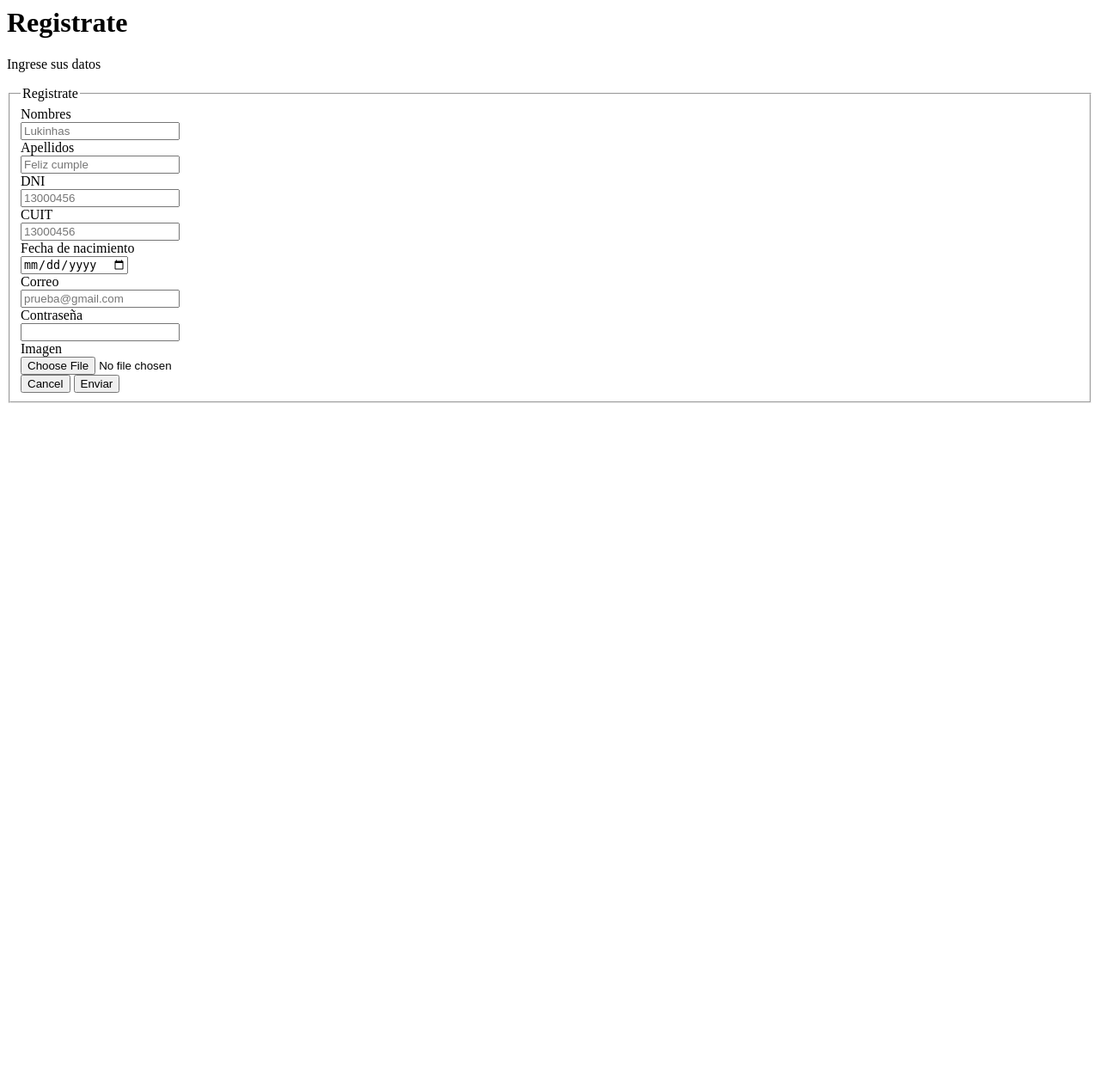
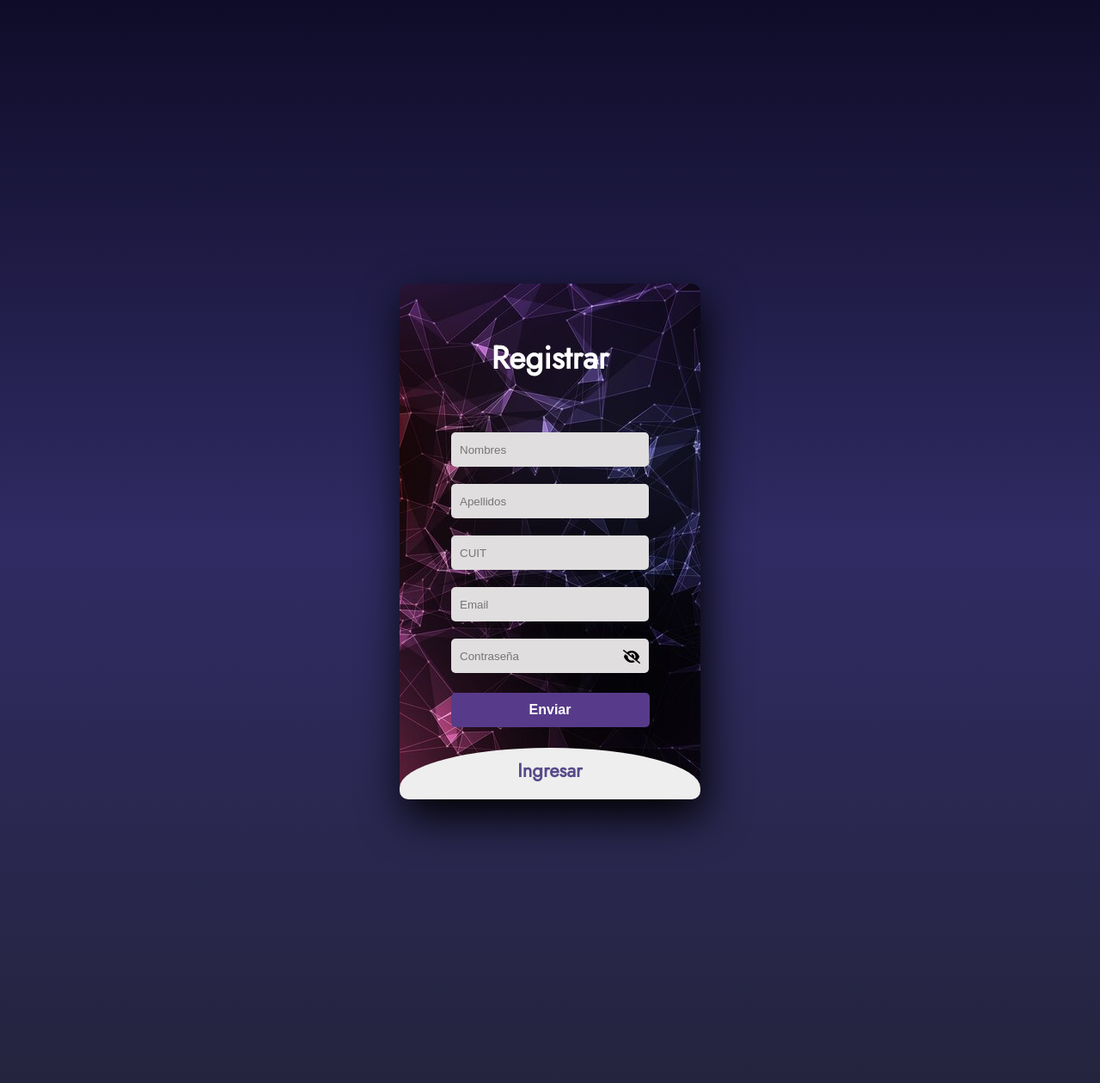
Before and after one commit to JAGLeon/GP, a PHP site: page /Views/People/formRegister.php in a window 1280 px wide. Shown: the whole page at 86% size. Run offline with PHP 8.4, Linux system fonts and the light colour scheme.

Commit message:
Login and register

```diff
--- /dev/null
+++ b/Public/css/registerLogin.css
@@ -0,0 +1,108 @@
+body{
+  margin: 0;
+  padding: 0;
+  justify-content: center;
+  align-items: center;
+  min-height: 100vh;
+  font-family: 'Jost', sans-serif;
+  background: linear-gradient(to bottom, #0f0c29,#302b63,#24243e);
+  display: flex;
+}
+
+.main{
+  width:350px;
+  height: 600px;
+  background: url("../img/fondo.jpg");
+  overflow: hidden;
+  border-radius: 10px;
+  box-shadow: 5px 20px 50px #000;
+}
+
+#chk{
+  display: none;
+}
+
+.signup{
+  position: relative;
+  width: 100%;
+  height: 100%;
+}
+
+label{
+  color:#fff;
+  font-size: 2.3em;
+  justify-content: center;
+  display: flex;
+  margin: 60px;
+  font-weight: bold;
+  cursor: pointer;
+  transition: .5s ease-in-out;
+}
+
+input{
+  width: 60%;
+  height: 20px;
+  background:#e0dede;
+  justify-content: center;
+  display: flex;
+  margin: 20px auto;
+  padding: 10px;
+  border: none;
+  outline: none;
+  border-radius: 5px;
+}
+
+button{
+  width: 66%;
+  height: 40px;
+  margin: -20px auto;
+  justify-content: center;
+  display: block;
+  color: #fff;
+  background: #573b8a;
+  font-size: 1em;
+  font-weight: bold;
+  outline: none;
+  border: none;
+  border-radius: 5px;
+  transition: .2s ease-in;
+  cursor: pointer;
+}
+
+button:hover{
+  background: #6d44b8;
+}
+
+.login{
+  height: 560px;
+  background: #eee;
+  border-radius: 60%/10%;
+  transform: translateY(-180px);
+  transition: .8s ease-in-out;
+}
+.containerInpLogin{
+  height: 300px;
+  padding-top: 30px;
+}
+.fa-solid{
+  position: relative;
+  top: -50px;
+  right: -260px;
+}
+
+.login label{
+  color:#574b8a;
+  transform: scale(.6);
+}
+
+#chk:checked ~ .login{
+  transform: translateY(-600px);
+}
+
+#chk:checked ~ .login label{
+  transform: scale(1);
+}
+
+#chk:checked ~ .signup label{
+  transform: scale(.6);
+}
--- a/Views/People/formRegister.php
+++ b/Views/People/formRegister.php
@@ -1,88 +1,77 @@
+<!DOCTYPE html>
+<html>
+<head>
+  <meta charset="utf-8">
+  <meta http-equiv="X-UA-Compatible" content="IE=edge">
+  <meta name="viewport" content="width=device-width, initial-scale=1">
+  <title>Lion Store</title>
+  <!-- CSS-->
+  <link rel="stylesheet" type="text/css" href="Public/css/registerLogin.css">
+  <link href='https://fonts.googleapis.com/css?family=Jost:whgt@500&display=swap' rel='stylesheet' type='text/css'>
+  <link rel="stylesheet" href="https://cdnjs.cloudflare.com/ajax/libs/font-awesome/6.0.0/css/all.min.css" integrity="sha512-9usAa10IRO0HhonpyAIVpjrylPvoDwiPUiKdWk5t3PyolY1cOd4DSE0Ga+ri4AuTroPR5aQvXU9xC6qOPnzFeg==" crossorigin="anonymous" referrerpolicy="no-referrer" />
+</head>
+<body >
 
+  <div class="main">
+    <input type="checkbox" id="chk" aria-hidden="true">
 
-        <div class="page-title">
-          <div>
-            <h1><i class="fa fa-edit"></i> Registrate</h1>
-            <p>Ingrese sus datos</p>
+    <div class="signup">
+      <form method="POST" action="personas/registrar">
+        <label for="chk" aria-hidden="true">Registrar</label>
+        <input type="text" name="name" placeholder="Nombres" required>
+        <input type="text" name="lastName" placeholder="Apellidos" required>
+        <input type="number" name="cuit" placeholder="CUIT" required>
+        <input type="email" name="email" placeholder="Email" required>
+        <div class="conteinerPsw">
+          <input type="password" name="password" placeholder="Contraseña" id="password" required>
+          <i class="fa-solid fa-eye-slash" id="eye"></i>
+        </div>
+        <button type="submit">Enviar</button>
+      </form>
+    </div>
+    <div class="login">
+      <form method="POST" action="personas/ingresar">
+        <label for="chk" aria-hidden="true">Ingresar</label>
+        <div class="containerInpLogin">
+          <input type="email" name="email" placeholder="Email" reqired>
+          <div class="conteinerPsw">
+            <input type="password" name="password" placeholder="Contraseña" id="password2" required>
+            <i class="fa-solid fa-eye-slash" id="eye2"></i>
           </div>
+          <button type="submit">Enviar</button>
+        </div>
+      </form>
+    </div>
+  </div>
 
-        </div>
-        <div class="row">
-          <div class="col-md-12">
-            <div class="card">
-              <div class="row">
-                <div class="col-lg-6">
-                  <div class="well bs-component">
-                    <form class="form-horizontal" method="POST" action="personas/registrar" enctype="multipart/form-data">
-                      <fieldset>
-                        <legend>Registrate</legend>
-                        <div class="form-group">
-                            <input class="form-control" name="idProduct" type="hidden">
-                            <label class="col-lg-2 control-label" for="name">Nombres</label>
-                            <div class="col-lg-10">
-                                <input class="form-control" id="name" name="name" type="text" placeholder="Lukinhas" required>
-                            </div>
-                        </div>
+  <script>
+    function qs(element) {
+      return document.querySelector(element);
+    };
 
-                        <div class="form-group">
-                          <label class="col-lg-2 control-label" for="lastName">Apellidos</label>
-                          <div class="col-lg-10">
-                            <input class="form-control" id="lastName" name="lastName" type="text" placeholder="Feliz cumple" required>
-                          </div>
-                        </div>
+    let $eye = qs('#eye'),
+    $eye2 = qs('#eye2'),
+    $pass = qs('#password'),
+    $pass2 = qs('#password2');
 
-                        <div class="form-group">
-                          <label class="col-lg-2 control-label" for="dni">DNI</label>
-                          <div class="col-lg-10">
-                            <input class="form-control" id="dni" name="dni" type="number" placeholder="13000456" required>
-                          </div>
-                        </div>
-
-                        <div class="form-group">
-                          <label class="col-lg-2 control-label" for="cuit">CUIT</label>
-                          <div class="col-lg-10">
-                            <input class="form-control" id="cuit" name="cuit" type="number" placeholder="13000456" required>
-                          </div>
-                        </div>
-
-                        <div class="form-group">
-                          <label class="col-lg-2 control-label" for="birthdate">Fecha de nacimiento</label>
-                          <div class="col-lg-10">
-                            <input class="form-control" id="birthdate" name="birthdate" type="date" required>
-                          </div>
-                        </div>
-
-                        <div class="form-group">
-                          <label class="col-lg-2 control-label" for="email">Correo</label>
-                          <div class="col-lg-10">
-                            <input class="form-control" id="email" name="email" type="text" placeholder="prueba@gmail.com" required>
-                          </div>
-                        </div>
-
-                        <div class="form-group">
-                          <label class="col-lg-2 control-label" for="password">Contraseña</label>
-                          <div class="col-lg-10">
-                            <input class="form-control" id="password" name="password" type="password" required>
-                          </div>
-                        </div>
-
-                        <div class="form-group">
-                          <label class="col-lg-2 control-label" for="imgUser">Imagen</label>
-                          <div class="col-lg-10">
-                             <input class="form-control" id="imgUser" name="imgUser" type="file">
-                          </div>
-                        </div>
-
-                        <div class="form-group">
-                          <div class="col-lg-10 col-lg-offset-2">
-                            <button class="btn btn-default" type="reset">Cancel</button>
-                            <button class="btn btn-primary" type="submit">Enviar</button>
-                          </div>
-                        </div>
-                      </fieldset>
-                    </form>
-                  </div>
-                </div>
-
-<!-- </body>
-</html> -->
+    $eye.addEventListener("click",() => {
+      if($pass.type == "password"){
+          $pass.type = "text";
+          $eye.style.opacity = 0.2;
+      }else{
+          $pass.type = "password";
+          $eye.style.opacity = 1;
+      }
+    });
+    $eye2.addEventListener("click",() => {
+      if($pass2.type == "password"){
+          $pass2.type = "text";
+          $eye2.style.opacity = 0.2;
+      }else{
+          $pass2.type = "password";
+          $eye2.style.opacity = 1;
+      }
+    });
+  </script>
+</body>
+</html>
```
Also changed, not shown: Controllers/personas.php (+33 -9 lines), Controllers/productos.php (+4 -4 lines), Models/people.php (+38 -14 lines), Public/js/registerLogin.js (added, +32 -0 lines), Views/Inicio/principal.php (+0 -8 lines), Views/Products/formCreate.php (+8 -0 lines), Views/Products/index.php (+8 -0 lines), Views/header.php (+3 -8 lines), Public/img/fondo.jpg (added).
